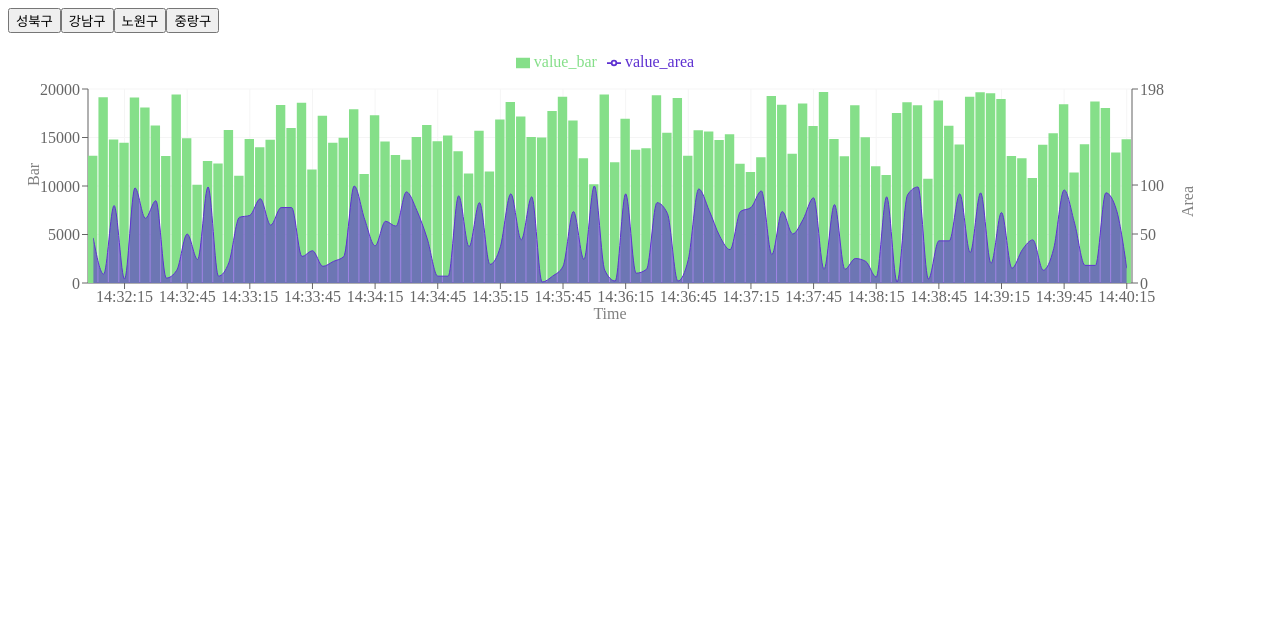
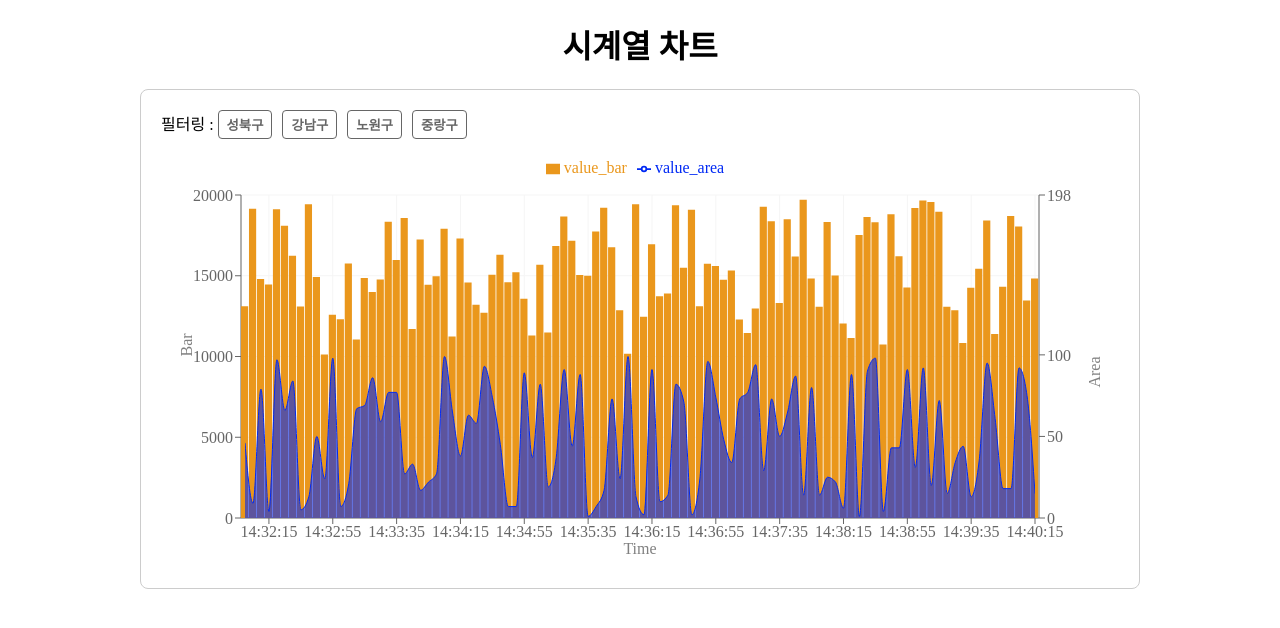
Before and after one commit to 5unk3n/chart, a React (Create React App) app: page / in a window 1280 px wide. Shown: the top 628 px of the page. Built offline with nearby package versions, Linux system fonts and the light colour scheme.

Commit message:
Style: 스타일 적용
- 페이지 레이아웃
- 차트
- 차트 툴팁

```diff
--- a/src/components/Chart/CombinedChart.tsx
+++ b/src/components/Chart/CombinedChart.tsx
@@ -11,6 +11,7 @@ import {
   ResponsiveContainer,
   Cell,
 } from 'recharts';
+import styled from 'styled-components';
 
 import CustomTooltip from './CustomTooltip';
 
@@ -23,9 +24,11 @@ type CombinedChartDataType = {
 
 interface CombinedChartProps {
   data: CombinedChartDataType[];
+  width?: string;
+  heigth?: string;
 }
 
-const CombinedChart = ({ data }: CombinedChartProps) => {
+const CombinedChart = ({ data, width = '100%', heigth = '500px' }: CombinedChartProps) => {
   const [filteredId, setFilteredId] = useState('');
   const idSet = new Set(data.map((item) => item.id));
   const idArray = Array.from(idSet);
@@ -48,21 +51,27 @@ const CombinedChart = ({ data }: CombinedChartProps) => {
   };
 
   return (
-    <div>
+    <ChartWrapper $heigth={heigth} $width={width}>
       <div>
+        <span>필터링 : </span>
         {idArray.map((id) => (
-          <button key={id} type="button" onClick={() => filterData(id)}>
+          <FilterButton
+            key={id}
+            $isSelected={id === filteredId}
+            type="button"
+            onClick={() => filterData(id)}
+          >
             {id}
-          </button>
+          </FilterButton>
         ))}
       </div>
-      <ResponsiveContainer height="100%" minHeight="300px" width="100%">
+      <ResponsiveContainer height="100%" width="100%">
         <ComposedChart
           data={data}
           height={400}
           margin={{
             top: 20,
-            right: 80,
+            right: 20,
             bottom: 20,
             left: 20,
           }}
@@ -94,25 +103,46 @@ const CombinedChart = ({ data }: CombinedChartProps) => {
           <Bar
             barSize={20}
             dataKey="value_bar"
-            fill="#85df89"
+            fill="#ea971c"
             yAxisId="bar"
             onClick={(e) => filterData(e.id)}
           >
             {data.map((item) => (
-              <Cell key={item.id} fill={item.id === filteredId ? '#3c8a40' : '#85df89'} />
+              <Cell key={item.id} fill={item.id === filteredId ? '#945900' : '#ea971c'} />
             ))}
           </Bar>
           <Area
             dataKey="value_area"
-            fill="#5e31d1"
-            stroke="#5e31d1"
+            fill="#0029f4"
+            stroke="#0029f4"
             type="monotone"
             yAxisId="area"
           />
         </ComposedChart>
       </ResponsiveContainer>
-    </div>
+    </ChartWrapper>
   );
 };
 
 export default CombinedChart;
+
+const ChartWrapper = styled.div<{ $width: string; $heigth: string }>`
+  box-sizing: border-box;
+  width: ${({ $width }) => $width};
+  height: ${({ $heigth }) => $heigth};
+  display: flex;
+  flex-direction: column;
+  padding: 20px;
+  border: 1px solid #ccc;
+  border-radius: 8px;
+`;
+
+const FilterButton = styled.button<{ $isSelected: boolean }>`
+  margin-right: 10px;
+  padding: 4px 8px;
+  border: 1px solid #666;
+  border-radius: 4px;
+  font-weight: bold;
+  background-color: ${({ $isSelected }) => ($isSelected ? '#666' : '#fff')};
+  color: ${({ $isSelected }) => ($isSelected ? '#fff' : '#666')};
+`;
--- a/src/components/Chart/CustomTooltip.tsx
+++ b/src/components/Chart/CustomTooltip.tsx
@@ -1,19 +1,35 @@
 import { TooltipProps } from 'recharts';
+import styled from 'styled-components';
 
 const CustomTooltip = ({ active, payload, label }: TooltipProps<number, string>) => {
   if (active && payload && label) {
     const id = payload[0].payload.id;
 
     return (
-      <div>
-        <p>{`id : ${id}`}</p>
+      <CustomTooltipWrapper>
+        <CellPara>{`id : ${id}`}</CellPara>
         {payload.map((item) => (
-          <p key={item.dataKey}>{`${item.dataKey} : ${item.value}`}</p>
+          <CellPara
+            key={item.dataKey}
+            $color={item.color}
+          >{`${item.dataKey} : ${item.value}`}</CellPara>
         ))}
-        <p>{`time: ${label}`}</p>
-      </div>
+        <CellPara>{`time: ${label}`}</CellPara>
+      </CustomTooltipWrapper>
     );
   }
 };
 
 export default CustomTooltip;
+
+const CustomTooltipWrapper = styled.div`
+  padding: 4px 8px;
+  background-color: #fff;
+  border: 1px solid #ccc;
+  border-radius: 4px;
+`;
+
+const CellPara = styled.p<{ $color?: string }>`
+  margin: 4px 0;
+  color: ${({ $color }) => $color};
+`;
--- a/src/pages/MainPage.tsx
+++ b/src/pages/MainPage.tsx
@@ -1,3 +1,5 @@
+import styled from 'styled-components';
+
 import CombinedChart from '../components/Chart/CombinedChart';
 import mockData from '../data/mock_data.json';
 
@@ -11,10 +13,20 @@ const MainPage = () => {
   }));
 
   return (
-    <>
+    <MainPageWrapper>
+      <StyledH1>시계열 차트</StyledH1>
       <CombinedChart data={formattedData} />
-    </>
+    </MainPageWrapper>
   );
 };
 
 export default MainPage;
+
+const MainPageWrapper = styled.div`
+  max-width: 1000px;
+  margin: 0 auto;
+`;
+
+const StyledH1 = styled.h1`
+  text-align: center;
+`;
```
